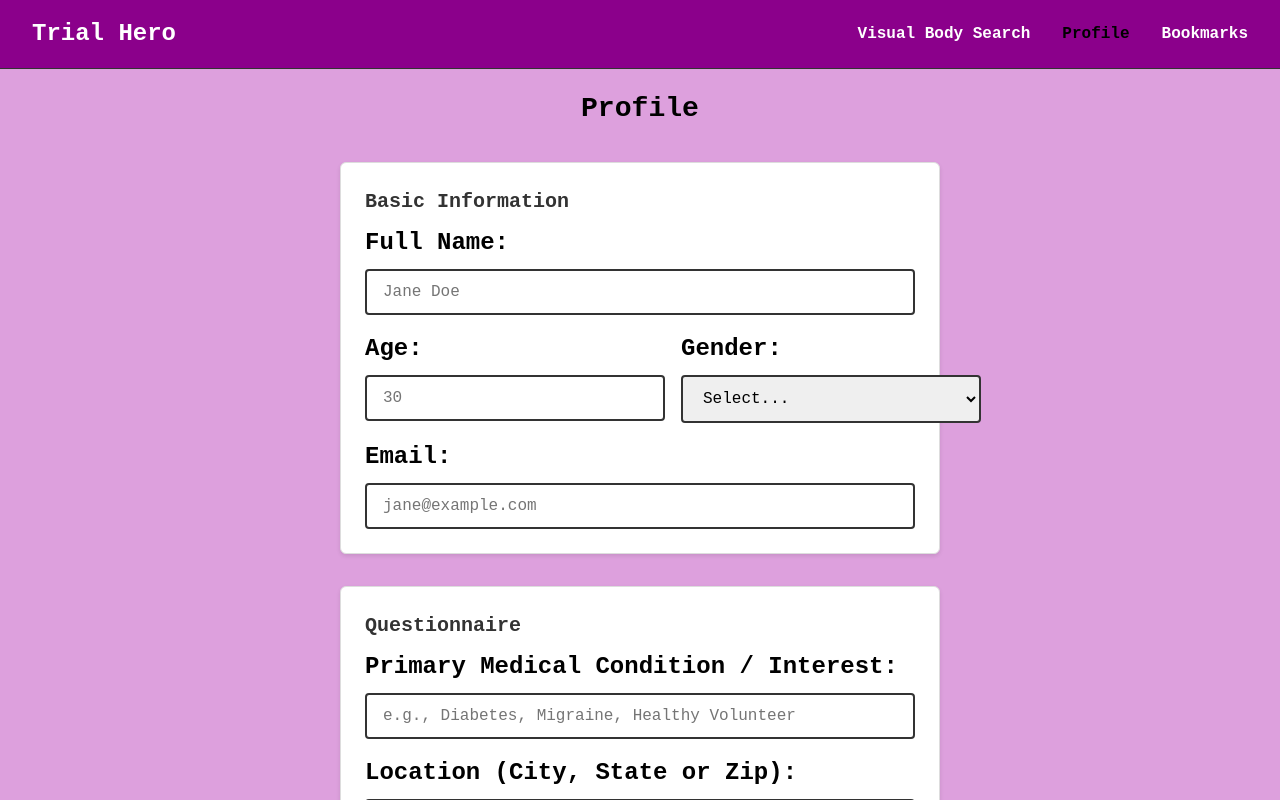
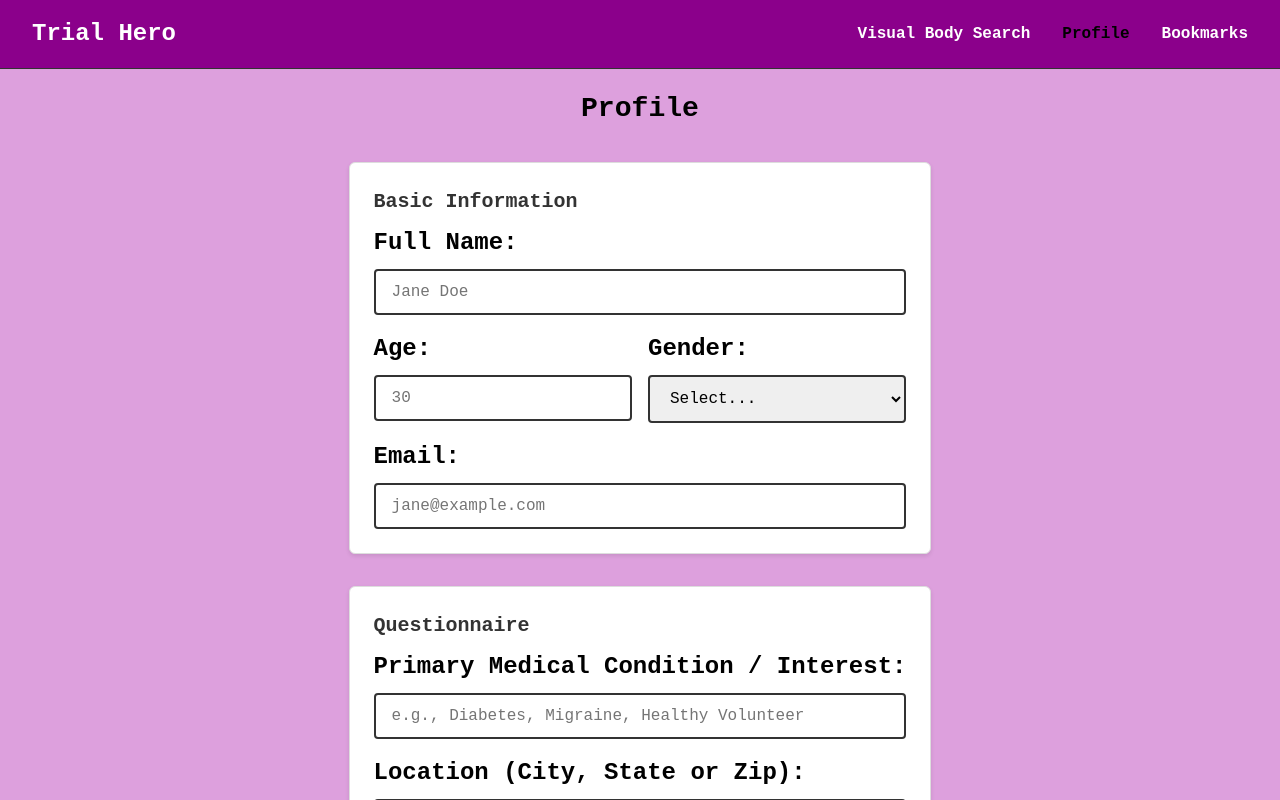
Before and after one commit to rohanrobinson/trialhero, a React (Vite) app in the folder frontend/: page /profile in a window 1280 px wide. Shown: the top 800 px of the page. Built offline with nearby package versions, Linux system fonts and the light colour scheme; no server answers.

Commit message:
gender label fix, save button ui transition

```diff
--- a/frontend/src/components/Profile.tsx
+++ b/frontend/src/components/Profile.tsx
@@ -75,7 +75,7 @@ const Profile = () => {
                 <form onSubmit={handleSubmit} style={{ width: '100%', maxWidth: '600px', display: 'flex', flexDirection: 'column', gap: '2rem' }}>
 
                     {/* Basic Information Section */}
-                    <div className="trialCard" style={{ textAlign: 'left' }}>
+                    <div className="trialCard" style={{ textAlign: 'left', backgroundColor: saved ? 'plum' : undefined, transition: 'background-color 0.3s' }}>
                         <h3>Basic Information</h3>
                         <div style={{ display: 'flex', flexDirection: 'column', gap: '1rem' }}>
                             <div>
@@ -98,7 +98,7 @@ const Profile = () => {
                                         type="number"
                                         name="age"
                                         className="trialSearchBar"
-                                        style={{ width: '100%', boxSizing: 'border-box' }}
+                                        style={{ width: '100%', boxSizing: 'border-box', minWidth: 0 }}
                                         value={profile.age}
                                         onChange={handleProfileChange}
                                         placeholder="30"
@@ -110,7 +110,7 @@ const Profile = () => {
                                     <select
                                         name="gender"
                                         className="trialSearchBar"
-                                        style={{ width: '100%', boxSizing: 'border-box' }}
+                                        style={{ width: '100%', boxSizing: 'border-box', minWidth: 0 }}
                                         value={profile.gender}
                                         onChange={handleProfileChange}
                                         required
@@ -140,7 +140,7 @@ const Profile = () => {
                     </div>
 
                     {/* Questionnaire Section */}
-                    <div className="trialCard" style={{ textAlign: 'left' }}>
+                    <div className="trialCard" style={{ textAlign: 'left', backgroundColor: saved ? 'plum' : undefined, transition: 'background-color 0.3s' }}>
                         <h3>Questionnaire</h3>
                         <div style={{ display: 'flex', flexDirection: 'column', gap: '1rem' }}>
                             <div>
```
